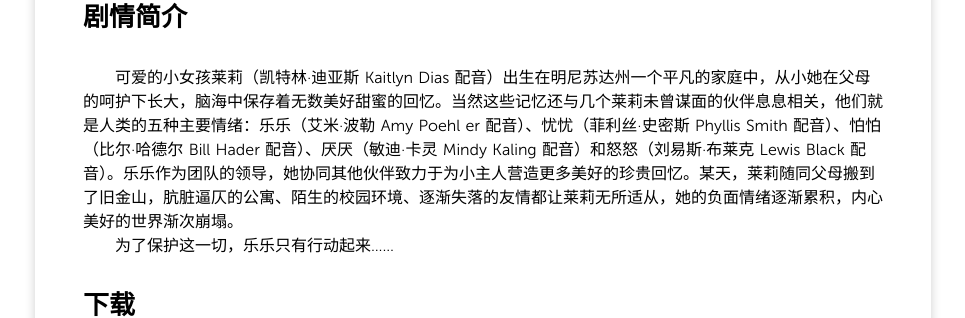
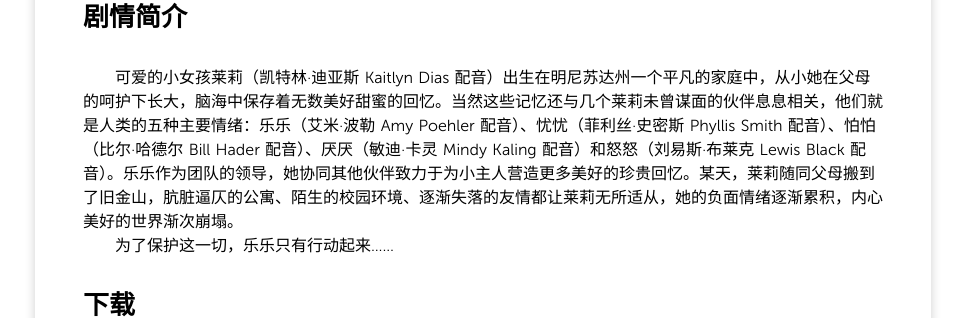
Before and after one commit to heartnn/mediablog, a Jekyll site: the page built from _posts/2015/2015-06-19-头脑特工队.md, in a window 1280 px wide. Shown: the part 999-1317 px from the top of the page, without its empty margins (157-1122 px from the left). Built offline with Jekyll 4.4.1, drawn with Linux system fonts in a browser that asks for light colours; nearby versions of some CDN libraries; comment, search, counter and statistics services are not loaded.

Commit message:
Site updated: 2016-04-18 12:10:57

```diff
--- a/_posts/2015/2015-06-19-头脑特工队.md
+++ b/_posts/2015/2015-06-19-头脑特工队.md
@@ -21,7 +21,7 @@ tags: 美国 喜剧 动画 家庭 冒险
 IMDb链接: [tt2096673](http://www.imdb.com/title/tt2096673)
 
 ## 剧情简介
-　　可爱的小女孩莱莉（凯特林·迪亚斯 Kaitlyn Dias 配音）出生在明尼苏达州一个平凡的家庭中，从小她在父母的呵护下长大，脑海中保存着无数美好甜蜜的回忆。当然这些记忆还与几个莱莉未曾谋面的伙伴息息相关，他们就是人类的五种主要情绪：乐乐（艾米·波勒 Amy Poehl er 配音）、忧忧（菲利丝·史密斯 Phyllis Smith 配音）、怕怕（比尔·哈德尔 Bill Hader 配音）、厌厌（敏迪·卡灵 Mindy Kaling 配音）和怒怒（刘易斯·布莱克 Lewis Black 配音）。乐乐作为团队的领导，她协同其他伙伴致力于为小主人营造更多美好的珍贵回忆。某天，莱莉随同父母搬到了旧金山，肮脏逼仄的公寓、陌生的校园环境、逐渐失落的友情都让莱莉无所适从，她的负面情绪逐渐累积，内心美好的世界渐次崩塌。
+　　可爱的小女孩莱莉（凯特林·迪亚斯 Kaitlyn Dias 配音）出生在明尼苏达州一个平凡的家庭中，从小她在父母的呵护下长大，脑海中保存着无数美好甜蜜的回忆。当然这些记忆还与几个莱莉未曾谋面的伙伴息息相关，他们就是人类的五种主要情绪：乐乐（艾米·波勒 Amy Poehler 配音）、忧忧（菲利丝·史密斯 Phyllis Smith 配音）、怕怕（比尔·哈德尔 Bill Hader 配音）、厌厌（敏迪·卡灵 Mindy Kaling 配音）和怒怒（刘易斯·布莱克 Lewis Black 配音）。乐乐作为团队的领导，她协同其他伙伴致力于为小主人营造更多美好的珍贵回忆。某天，莱莉随同父母搬到了旧金山，肮脏逼仄的公寓、陌生的校园环境、逐渐失落的友情都让莱莉无所适从，她的负面情绪逐渐累积，内心美好的世界渐次崩塌。
 　　为了保护这一切，乐乐只有行动起来……
 
 ## 下载
```
